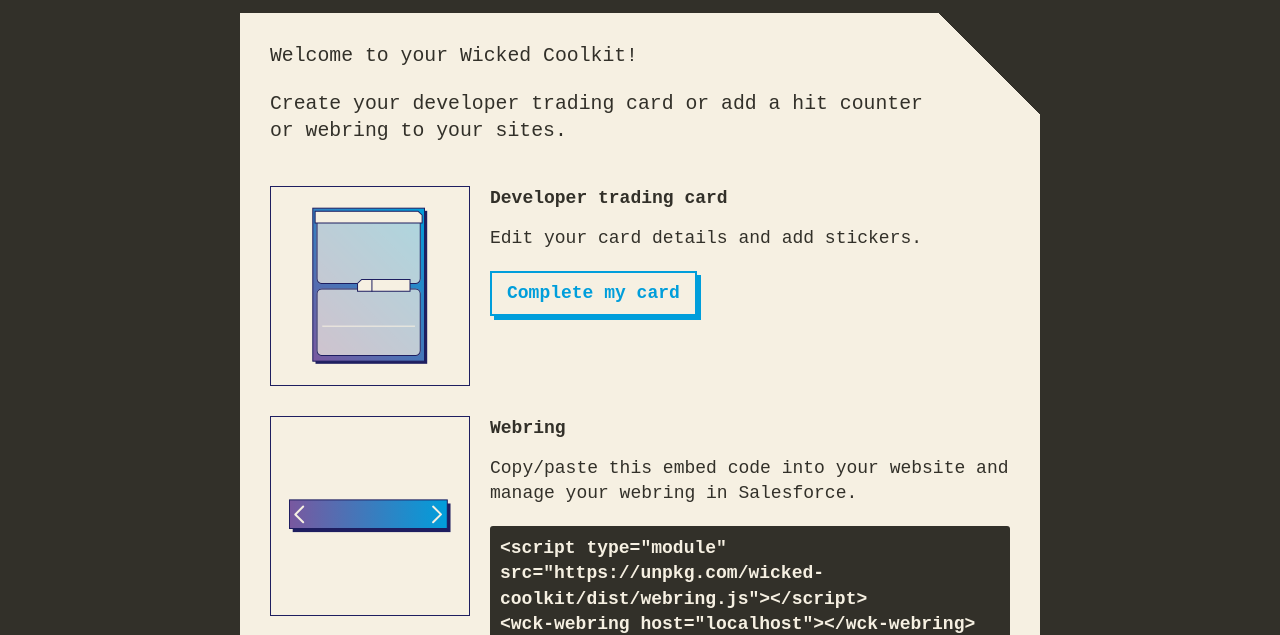
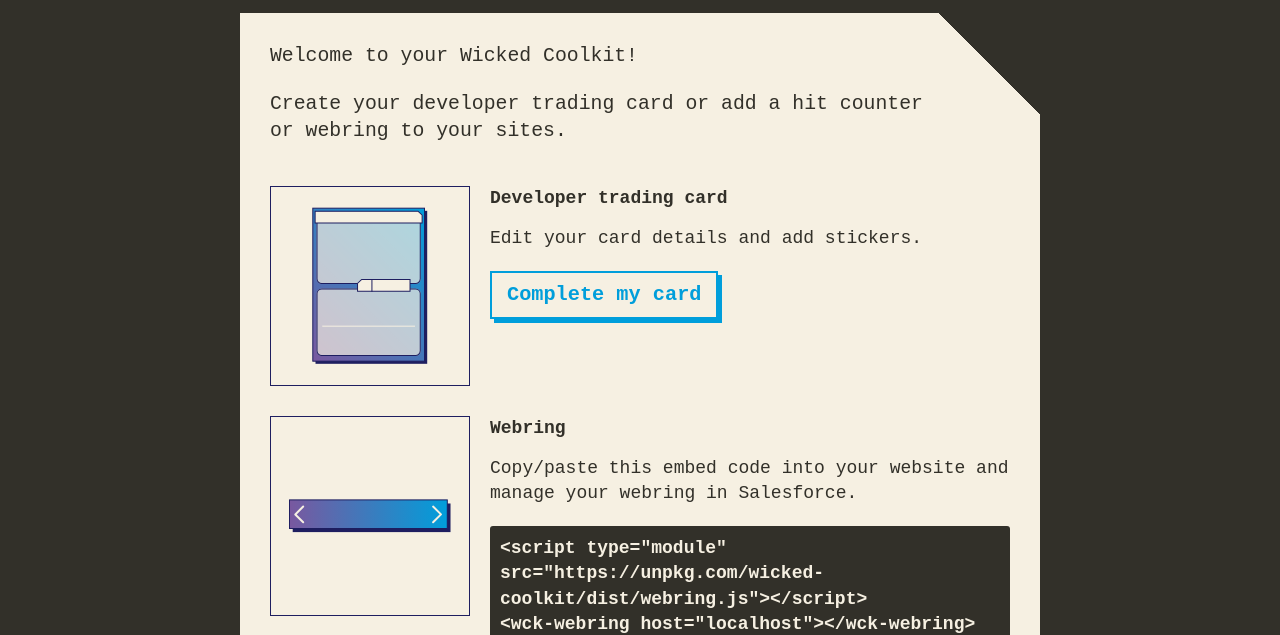
Before and after one commit to Ryuno-Ki/wicked-coolkit-user, a website: page views/getting-started.html in a window 1280 px wide. Shown: the part 167-802 px from the top of the page. Drawn offline with Linux system fonts and the light colour scheme; some packages are replaced by stand-ins of ours; a script that the page names is missing.

Commit message:
fix button styles

```diff
--- a/public/resources/getting-started.css
+++ b/public/resources/getting-started.css
@@ -60,11 +60,15 @@ pre code {
   display: inline-block;
   margin-bottom: 12px;
   padding: 8px 15px;
+  background-color: #f6f0e2;
+  box-shadow: 4px 4px 0 #009edb;
   border: 2px solid #009edb;
   text-decoration: none;
+  font-size: 112.5%;
+  font-family: "Courier New", Courier, serif;
   font-weight: bold;
+  line-height: 1.4;
   color: #009edb;
-  box-shadow: 4px 4px 0 #009edb;
   transition: all 300ms ease-in-out;
 }
 
@@ -73,6 +77,7 @@ pre code {
   border-color: #1e1e60;
   color: #1e1e60;
   box-shadow: 6px 6px 0 #1e1e60;
+  cursor: pointer;
 }
 
 .button + .button {
```
